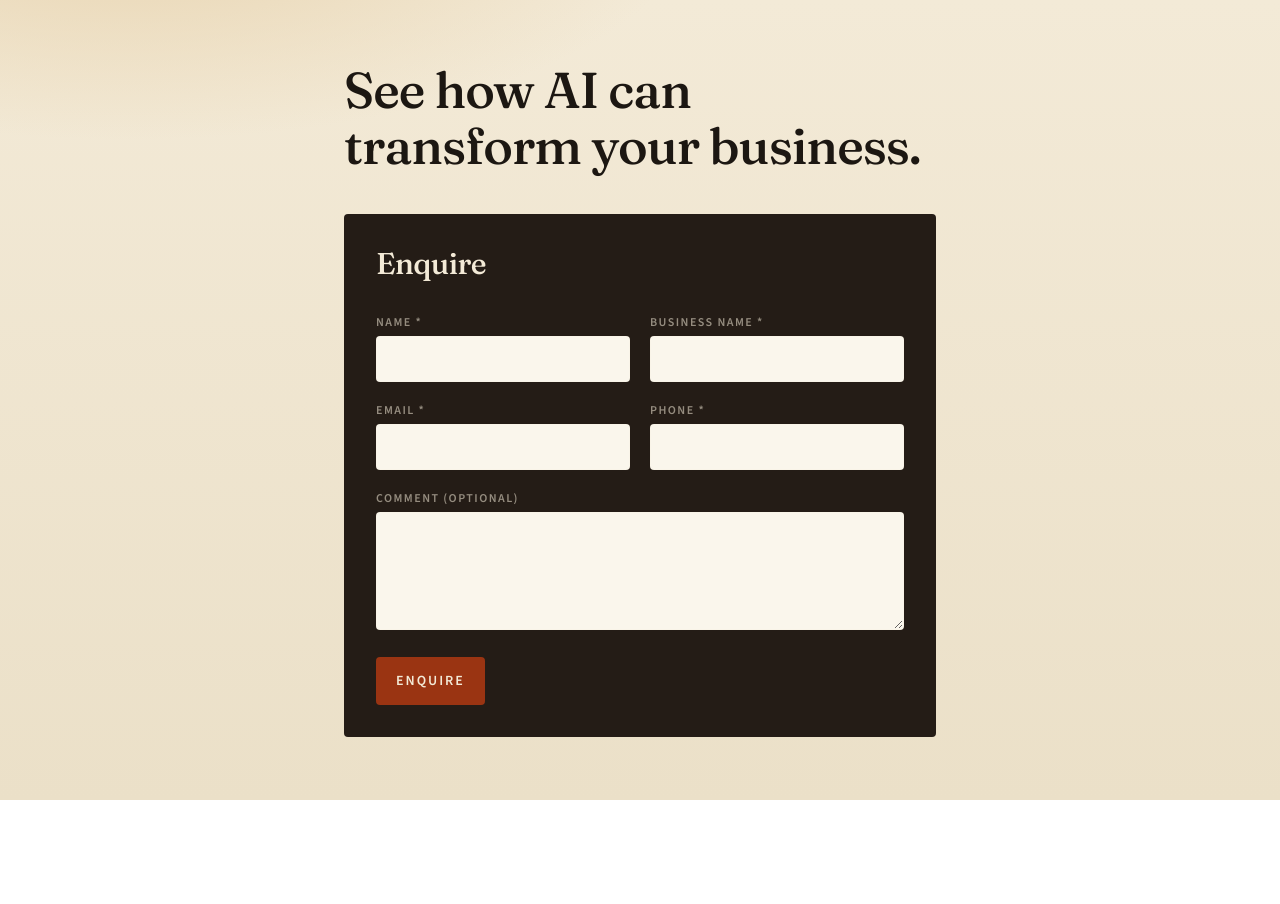
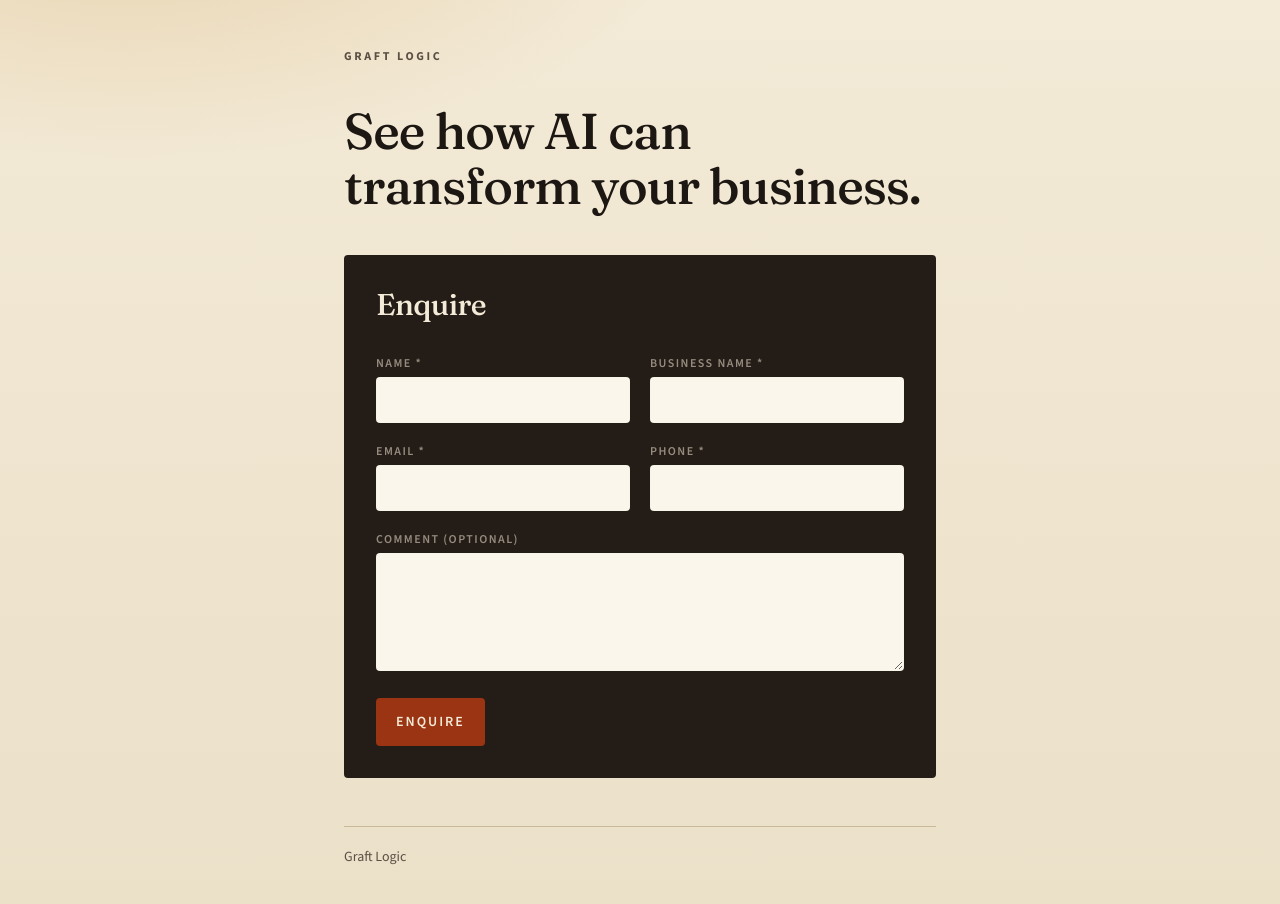
Before and after one commit to patomaley/graft-logic, a Next.js app: page / in a window 1280 px wide. Shown: the top 904 px of the page. Before the commit the page ends 800 px from the top, so only its background shows below. Built offline with nearby package versions, Linux system fonts and the light colour scheme.

Commit message:
brand as Graft Logic (header, meta, footer, enquiry mail)

```diff
--- a/app/api/enquiry/route.ts
+++ b/app/api/enquiry/route.ts
@@ -1,6 +1,7 @@
 import { NextResponse } from "next/server";
 import { Resend } from "resend";
 import { validateEnquiry, type EnquiryPayload } from "@/lib/enquiry";
+import { SITE_NAME } from "@/lib/site";
 
 export const runtime = "nodejs";
 
@@ -20,7 +21,7 @@ async function sendViaFormEndpoint(
       email: data.email,
       phone: data.phone,
       comment: data.comment ?? "",
-      _subject: `Never Miss enquiry — ${data.businessName}`,
+      _subject: `${SITE_NAME} enquiry — ${data.businessName}`,
     }),
   });
 }
@@ -29,7 +30,7 @@ async function sendViaResend(data: EnquiryPayload): Promise<void> {
   const apiKey = process.env.RESEND_API_KEY;
   const to = process.env.CONTACT_TO;
   const from =
-    process.env.RESEND_FROM ?? "Never Miss <onboarding@resend.dev>";
+    process.env.RESEND_FROM ?? `${SITE_NAME} <onboarding@resend.dev>`;
 
   if (!apiKey || !to) {
     throw new Error("Resend not configured");
@@ -48,7 +49,7 @@ async function sendViaResend(data: EnquiryPayload): Promise<void> {
     from,
     to: [to],
     replyTo: data.email,
-    subject: `Never Miss enquiry — ${data.businessName}`,
+    subject: `${SITE_NAME} enquiry — ${data.businessName}`,
     text: lines.join("\n"),
   });
 
--- a/app/layout.tsx
+++ b/app/layout.tsx
@@ -1,5 +1,6 @@
 import type { Metadata } from "next";
 import { Fraunces, Source_Sans_3 } from "next/font/google";
+import { SITE_NAME } from "@/lib/site";
 import "./globals.css";
 
 const display = Fraunces({
@@ -15,13 +16,17 @@ const body = Source_Sans_3({
 });
 
 export const metadata: Metadata = {
-  title: "See how AI can transform your business",
-  description: "Enquire to see how AI can transform your business.",
+  title: {
+    default: SITE_NAME,
+    template: `%s · ${SITE_NAME}`,
+  },
+  description: "See how AI can transform your business.",
   openGraph: {
-    title: "See how AI can transform your business",
-    description: "Enquire to see how AI can transform your business.",
+    title: SITE_NAME,
+    description: "See how AI can transform your business.",
     locale: "en_AU",
     type: "website",
+    siteName: SITE_NAME,
   },
 };
 
--- a/app/page.tsx
+++ b/app/page.tsx
@@ -1,9 +1,16 @@
 import { EnquiryForm } from "@/components/EnquiryForm";
+import { SITE_NAME } from "@/lib/site";
 
 export default function Home() {
   return (
-    <div className="mx-auto flex min-h-dvh max-w-[40rem] flex-col justify-center px-5 py-12 sm:px-6">
-      <main className="space-y-10">
+    <div className="mx-auto flex min-h-dvh max-w-[40rem] flex-col px-5 py-10 sm:px-6 sm:py-12">
+      <header className="mb-10">
+        <p className="text-xs font-bold uppercase tracking-[0.22em] text-[var(--ink-soft)]">
+          {SITE_NAME}
+        </p>
+      </header>
+
+      <main className="flex flex-1 flex-col justify-center space-y-10">
         <h1 className="display text-[2.35rem] leading-[1.1] text-[var(--ink)] sm:text-[3.15rem]">
           See how AI can transform your business.
         </h1>
@@ -21,6 +28,10 @@ export default function Home() {
           </div>
         </section>
       </main>
+
+      <footer className="mt-12 border-t border-[var(--rule)] pt-5 text-sm text-[var(--ink-soft)]">
+        <p>{SITE_NAME}</p>
+      </footer>
     </div>
   );
 }
--- a/lib/site.ts
+++ b/lib/site.ts
@@ -1,6 +1,6 @@
 /**
  * Public site constants (safe to ship).
  * Email delivery uses server env only — see .env.example.
- * TODO (Patrick): set CONTACT_TO / RESEND_* or FORM_ENDPOINT on Vercel.
+ * TODO: set CONTACT_TO / RESEND_* or FORM_ENDPOINT on Vercel.
  */
-export const SITE_NAME = "Patrick — Adelaide";
+export const SITE_NAME = "Graft Logic";
```
Also changed, not shown: 2 other files (tests, documents, lock files or other folders).
